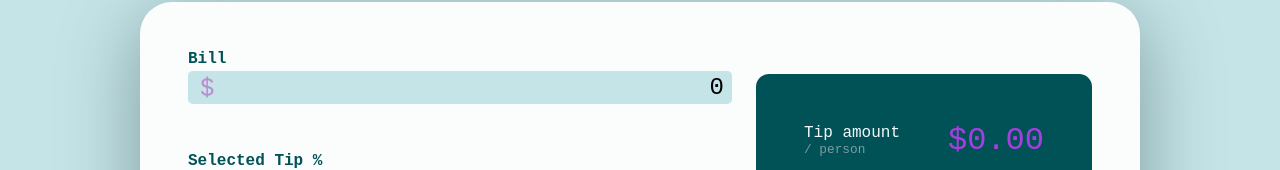
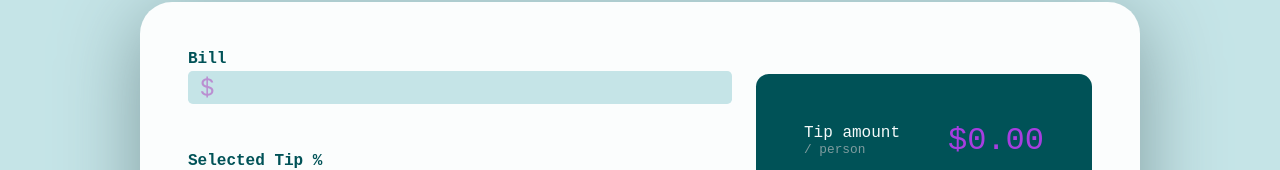
Before and after one commit to WNagorny/Tip-Calculator, a React (Vite) app: page / in a window 1280 px wide. Shown: the part 214-384 px from the top of the page. Built offline with nearby package versions, Linux system fonts and the light colour scheme.

Commit message:
added regex to people input

```diff
--- a/src/App.jsx
+++ b/src/App.jsx
@@ -8,9 +8,10 @@ import Form from './components/Form'
 
 function App() {
 
-  const[billAmt, setBillAmt] = useState(0);
+  const[billAmt, setBillAmt] = useState("");
   const[showBillAmtError, setShowBillAmtError] = useState(false);
-  const[peopls, setPeopls] = useState(0);
+  const[showPeoplsError, setShowPeoplsError] = useState(false);
+  const[peopls, setPeopls] = useState("");
   const[isTipSelected, setIsTipSelected] = useState(false);
   const[selectedTip, setSelectedTip] = useState(0);
 
@@ -26,8 +27,23 @@ function App() {
     }
   }
 
+
+
+
   const handleSelectedTip = (e) => {
-    console.log(e.target.value)
+    (e.target.value)
+  }
+
+  const handlePeoplsInput = (e) => {
+    const input = e.target.value;
+    const pattern = /^[0-9]*$/;
+    if(pattern.test(input)) {
+      setShowPeoplsError(false)
+      setPeopls(input)
+    } else{
+      setShowPeoplsError(true)
+    }
+
   }
 
 
@@ -40,7 +56,9 @@ function App() {
           billAmt={billAmt}
             handleBillAmtInput={handleBillAmtInput}
             handleSelectedTip={handleSelectedTip}
+            handlePeoplsInput={handlePeoplsInput}
             showBillAmtError={showBillAmtError}
+            showPeoplsError={showPeoplsError}
           />
 
           <Display/>
--- a/src/components/Form.jsx
+++ b/src/components/Form.jsx
@@ -1,6 +1,6 @@
 import { BsFillPersonFill, BsCurrencyDollar } from 'react-icons/bs'
 
-const Form = ({handleBillAmtInput,handleSelectedTip,showBillAmtError,billAmt}) => {
+const Form = ({handleBillAmtInput,handleSelectedTip,showBillAmtError,billAmt,handlePeoplsInput,peopls,showPeoplsError}) => {
 	return (
 		<div className='form'>
 			<div className='label-group'>
@@ -11,7 +11,7 @@ const Form = ({handleBillAmtInput,handleSelectedTip,showBillAmtError,billAmt}) =
                <p className='error'>{showBillAmtError ? "Please enter numbers only" : ""}</p>
 				</div>
 				<div className='number-wrapper'>
-					<input type='text' id='bill' className='number-input ' onInput={handleBillAmtInput} value={billAmt} />
+					<input type='text' id='bill' className='number-input' onInput={handleBillAmtInput} value={billAmt} />
 					<BsCurrencyDollar aria-hidden='true' className='icon' />
 				</div>
 			</div>
@@ -48,10 +48,10 @@ const Form = ({handleBillAmtInput,handleSelectedTip,showBillAmtError,billAmt}) =
 					<label className='label' htmlFor='people'>
 						Number of People
 					</label>
-					<p className='error'></p>
+					<p className='error'>{showPeoplsError ? "Please enter numbers only" : ""}</p>
 				</div>
 				<div className='number-wrapper'>
-					<input type='number' id='people'   className='number-input '/>
+					<input type='text' id='people' className='number-input' onInput={handlePeoplsInput} value={peopls}/>
 					<BsFillPersonFill aria-hidden='true' className='icon' />
 				</div>
 			</div>
```
